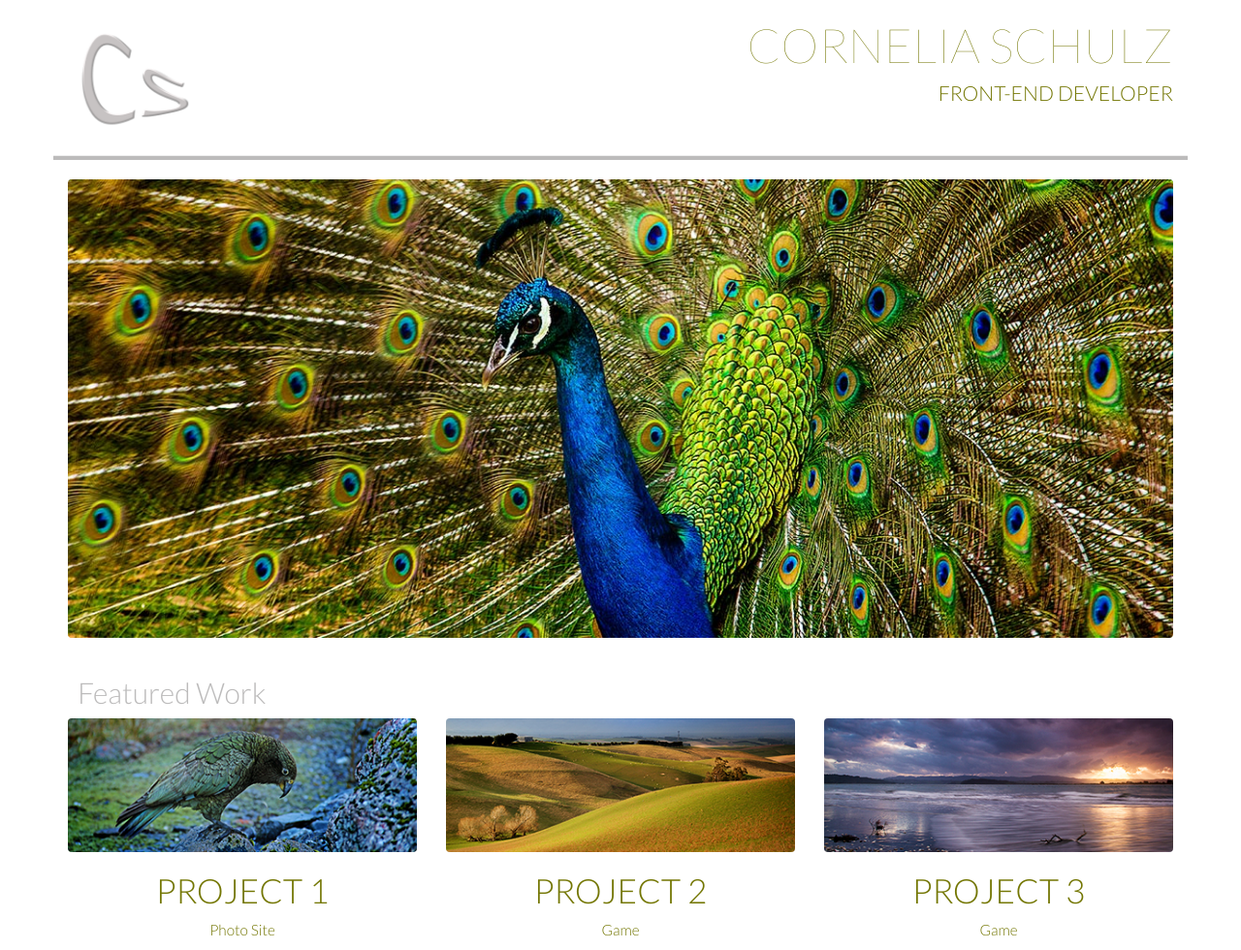
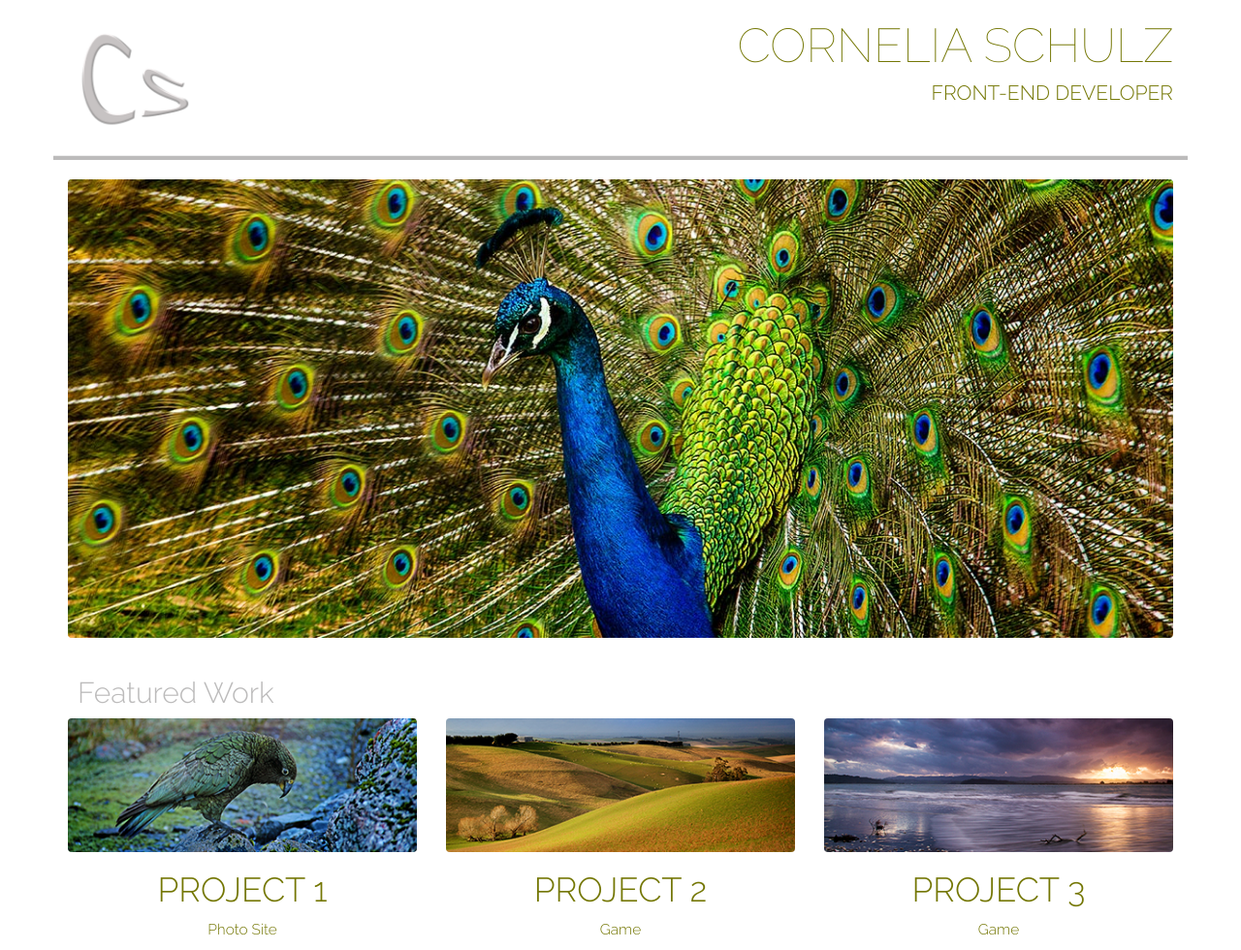
Before and after one commit to cornelia-schulz/portfolio, a PHP site: page / in a window 1280 px wide. Shown: the whole page at 97% size. Run offline with PHP 8.4, Linux system fonts and the light colour scheme.

Commit message:
changed font

```diff
--- a/css/style.css
+++ b/css/style.css
@@ -1,6 +1,6 @@
 body {
     color: #747704;
-    font-family: 'Lato', sans-serif;
+    font-family: 'Raleway', sans-serif;
     font-weight: 300;
 }
 
--- a/index.html
+++ b/index.html
@@ -7,7 +7,7 @@
 
     <title>Portfolio</title>
 
-    <link href='http://fonts.googleapis.com/css?family=Lato:100,300' rel='stylesheet' type='text/css'>
+    <link href='http://fonts.googleapis.com/css?family=Raleway:100,300' rel='stylesheet' type='text/css'>
     <link rel="stylesheet" href="css/bootstrap.min.css">
     <link rel="stylesheet" href="css/style.css">
     <link rel="shortcut icon" type="image/ico" href="images/favicon.ico" />
```
